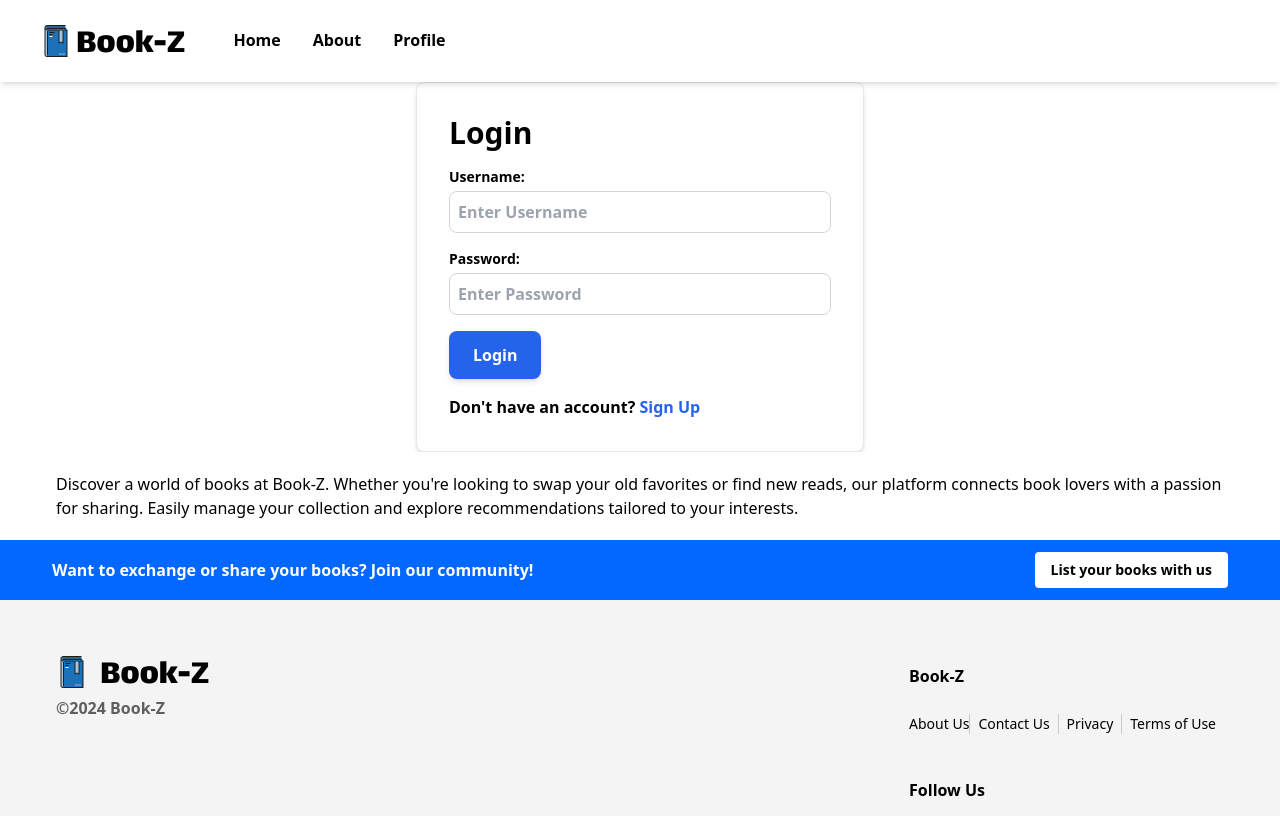
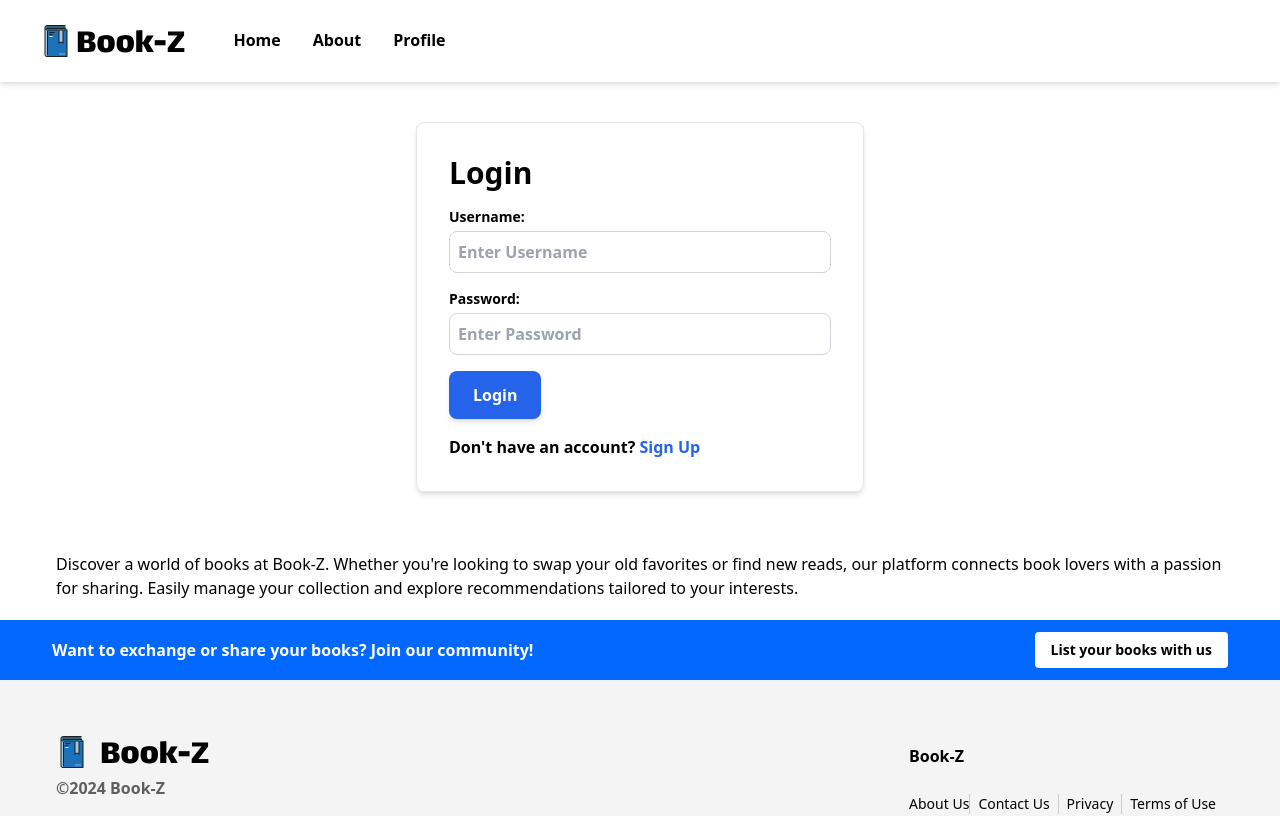
Before and after one commit to thisisabukarsh/bookz, a Next.js app: page /login in a window 1280 px wide. Shown: the top 816 px of the page. Built offline with nearby package versions, Linux system fonts and the light colour scheme.

Commit message:
some enhances

```diff
--- a/src/pages/login.tsx
+++ b/src/pages/login.tsx
@@ -26,7 +26,7 @@ const LoginPage: React.FC = () => {
   };
 
   return (
-    <div className="max-w-md mx-auto p-8 bg-white rounded-lg shadow-md border border-gray-200">
+    <div className="max-w-md mx-auto p-8 bg-white rounded-lg shadow-md border border-gray-200 my-10">
       <h1 className="text-3xl font-bold mb-4">Login</h1>
 
       {errMsg && <p className="text-red-600 mb-4">{errMsg}</p>}
--- a/src/pages/profile.tsx
+++ b/src/pages/profile.tsx
@@ -4,6 +4,7 @@ import { logout, setPassword } from "../lib/slices/userSlice";
 import { useState } from "react";
 import { useRouter } from "next/router";
 import Image from "next/image";
+import Link from "next/link";
 
 const UserProfile: React.FC = () => {
   const dispatch = useDispatch<AppDispatch>();
@@ -29,9 +30,11 @@ const UserProfile: React.FC = () => {
   if (!isAuthenticated) {
     return (
       <div className="flex justify-center items-center h-screen">
-        <p className="text-xl text-gray-600">
-          Please log in to view your profile.
-        </p>
+        <Link href="login" className="underline text-blue-400">
+          <p className="text-xl text-gray-600">
+            Please log in to view your profile.
+          </p>
+        </Link>
       </div>
     );
   }
```
